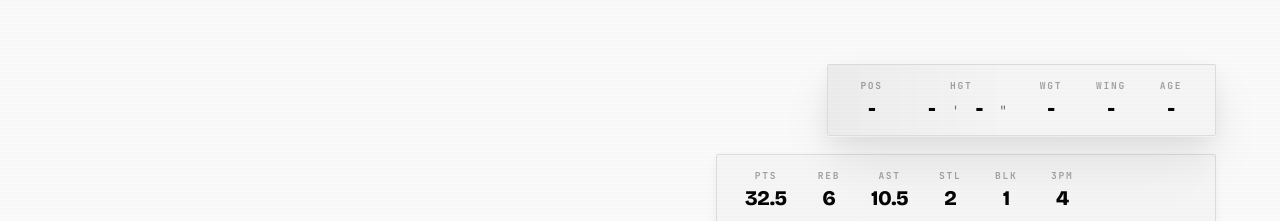
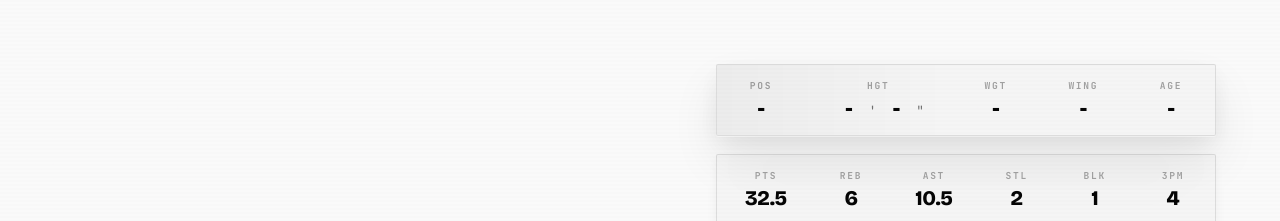
Before and after one commit to vurtal248/bstats, a plain HTML site: page index.html in a window 1280 px wide. Shown: the top 221 px of the page. Drawn offline with nearby package versions, Linux system fonts and the light colour scheme.

Commit message:
Update index.html

```diff
--- a/index.html
+++ b/index.html
@@ -345,12 +345,15 @@
       margin-bottom: 2px;
       position: relative;
       overflow: hidden;
+      width: 100%;
+      max-width: 500px;
+      justify-content: space-between;
     }
 
     /* — Career Highs Container ——————————————— */
     .career-highs-container {
       display: flex;
-      gap: clamp(16px, 2.5vw, 28px);
+      gap: clamp(12px, 2vw, 24px);
       background: var(--clr-surface);
       border: 1px solid var(--clr-border);
       border-radius: 2px;
@@ -364,7 +367,8 @@
       position: relative;
       overflow: hidden;
       width: 100%;
-      /* align left matching bio container */
+      max-width: 500px;
+      justify-content: space-between;
       transition: background-color 0.3s;
     }
 
```
